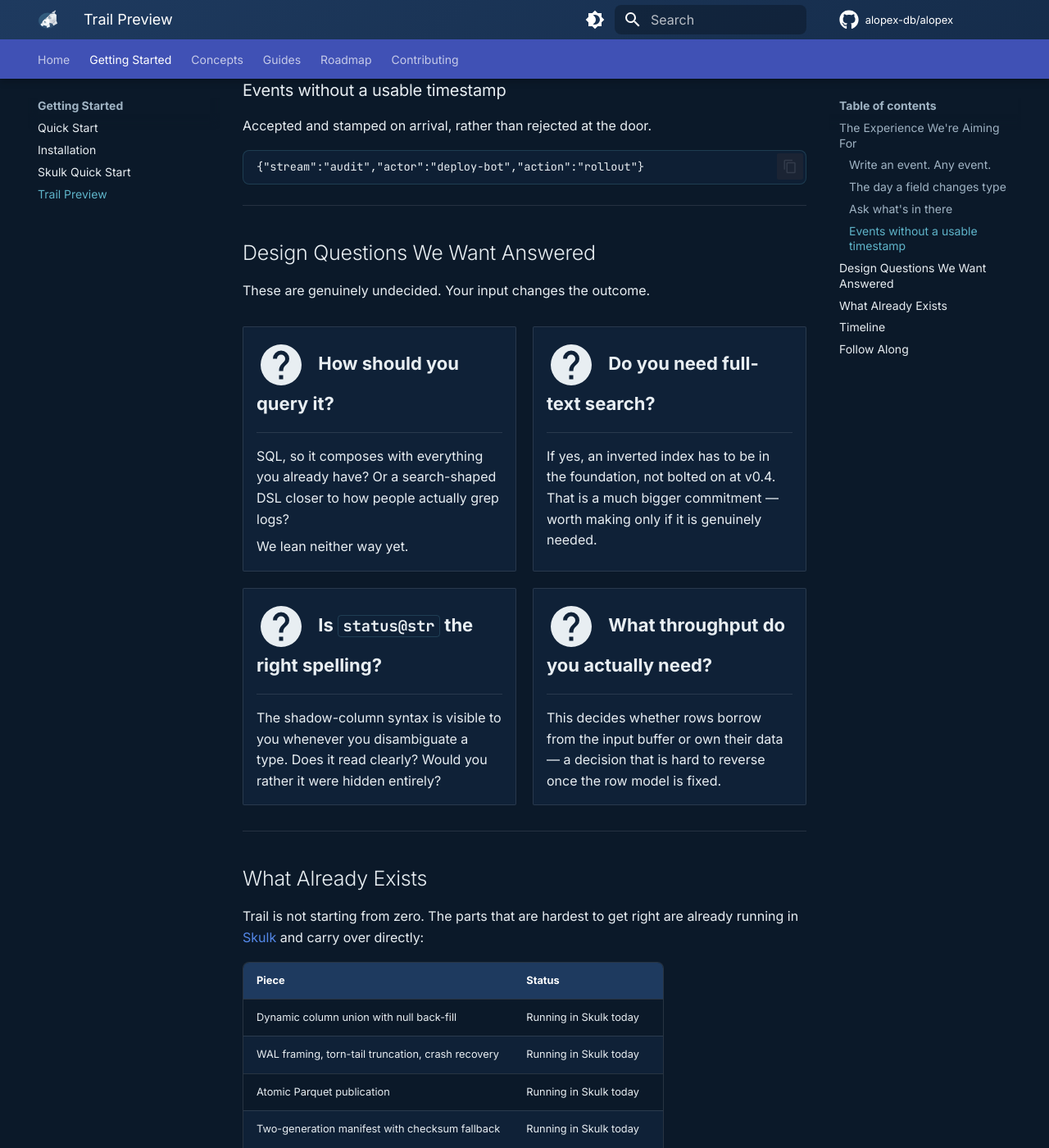
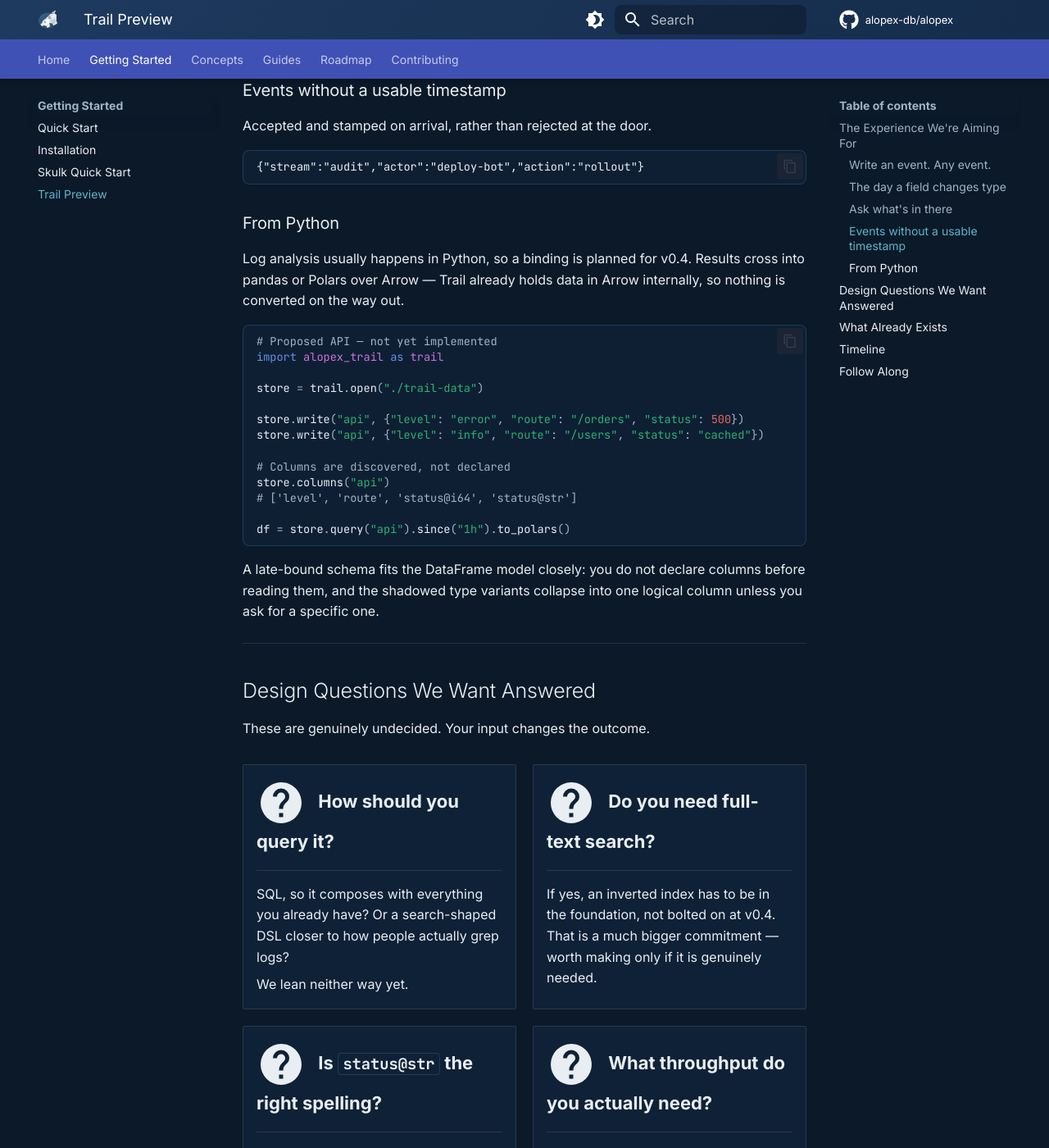
Before and after one commit to alopex-db/alopex-db.github.io, an MkDocs documentation site: the page built from docs/getting-started/trail.md, in a window 1280 px wide and 1400 px high, scrolled down 1707 px. Shown: the whole window at 82% size. Built offline with MkDocs 1.6.1 and Material for MkDocs 9.7.7, drawn with Linux system fonts in a browser that asks for light colours; comment, search, counter and statistics services are not loaded; some of the changed text lies outside the part shown.

Commit message:
docs(site): Skulk / Trail に Python バインディングをロードマップ追加
alopex 本体は PyPI で提供済みだが、Skulk と Trail には Python の記載が
なかった。ログ分析・時系列分析の主戦場が Python である以上、欠かせない。

- roadmap.md: Skulk v0.5、Trail v0.4 に Python bindings を追加。あわせて
  「Python Across the Family」節を新設し、3製品の提供状況を一覧化
- なぜクエリエンジンの後なのかを明記。バインディングだけ先に出しても
  書き込み専用になり、Python から読み戻せないため価値が出ない
- getting-started/skulk.md: v0.5 予定である旨を注記
- getting-started/trail.md: Python の想定 UX を追加。列が実行時に発見される
  late-bound schema は DataFrame の扱いと一致する点を示す。あわせて
  「Python が入口かどうか」を設計上の問いとして追加

いずれも内部が Arrow のため、pandas / Polars へ変換なしで渡せる。

mkdocs build --strict 通過。

Co-Authored-By: Claude Opus 5 (1M context) <noreply@anthropic.com>

````diff
--- a/docs/getting-started/trail.md
+++ b/docs/getting-started/trail.md
@@ -88,6 +88,32 @@ Accepted and stamped on arrival, rather than rejected at the door.
 {"stream":"audit","actor":"deploy-bot","action":"rollout"}
 ```
 
+### From Python
+
+Log analysis usually happens in Python, so a binding is planned for v0.4.
+Results cross into pandas or Polars over Arrow — Trail already holds data in
+Arrow internally, so nothing is converted on the way out.
+
+```python
+# Proposed API — not yet implemented
+import alopex_trail as trail
+
+store = trail.open("./trail-data")
+
+store.write("api", {"level": "error", "route": "/orders", "status": 500})
+store.write("api", {"level": "info", "route": "/users", "status": "cached"})
+
+# Columns are discovered, not declared
+store.columns("api")
+# ['level', 'route', 'status@i64', 'status@str']
+
+df = store.query("api").since("1h").to_polars()
+```
+
+A late-bound schema fits the DataFrame model closely: you do not declare
+columns before reading them, and the shadowed type variants collapse into one
+logical column unless you ask for a specific one.
+
 ---
 
 ## Design Questions We Want Answered
@@ -126,6 +152,14 @@ These are genuinely undecided. Your input changes the outcome.
 
     This decides whether rows borrow from the input buffer or own their data —
     a decision that is hard to reverse once the row model is fixed.
+
+-   :material-help-circle:{ .lg .middle } **Is Python where you'd reach for this?**
+
+    ---
+
+    Bindings are planned for v0.4. If Python is your entry point rather than
+    Rust, that changes what gets built first — and whether the ingest side
+    needs to be as ergonomic as the query side.
 
 </div>
 
````
Also changed, not shown: docs/getting-started/skulk.md (+6 -0 lines), docs/roadmap.md (+26 -2 lines).
